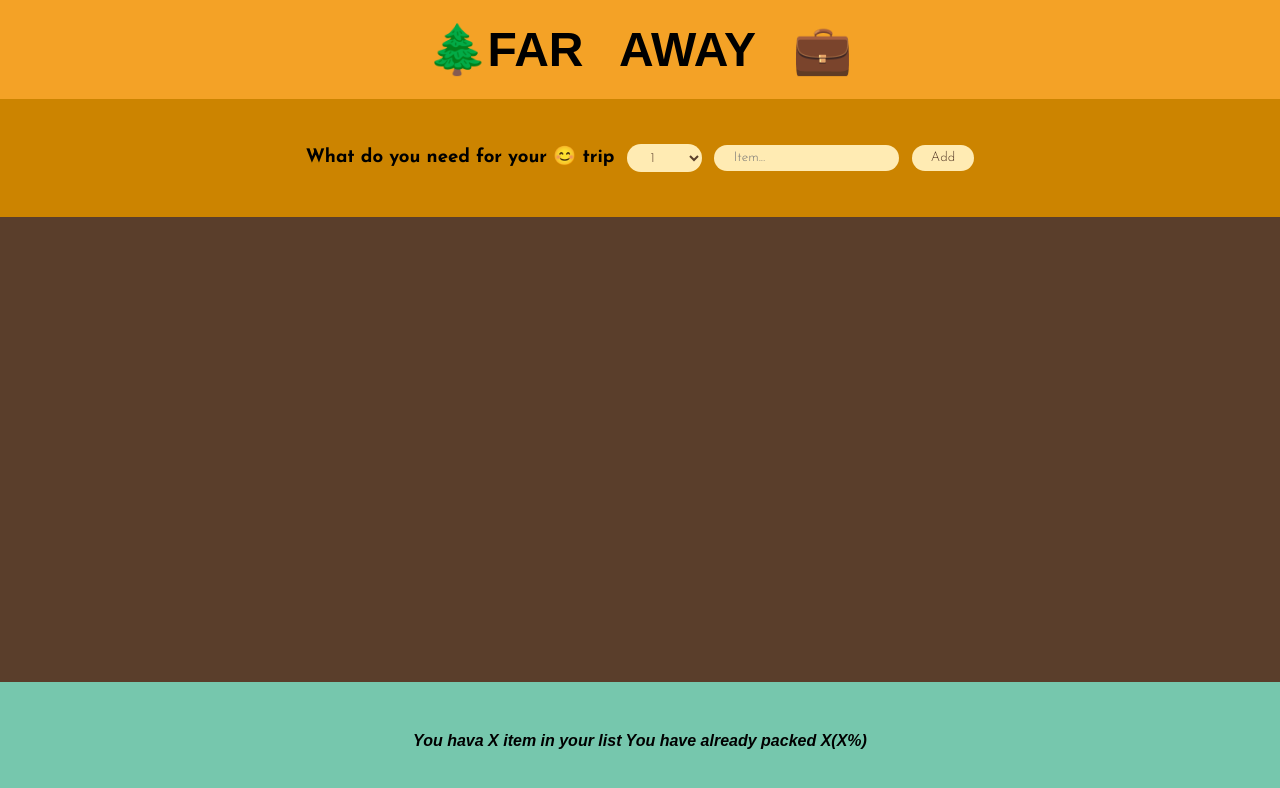
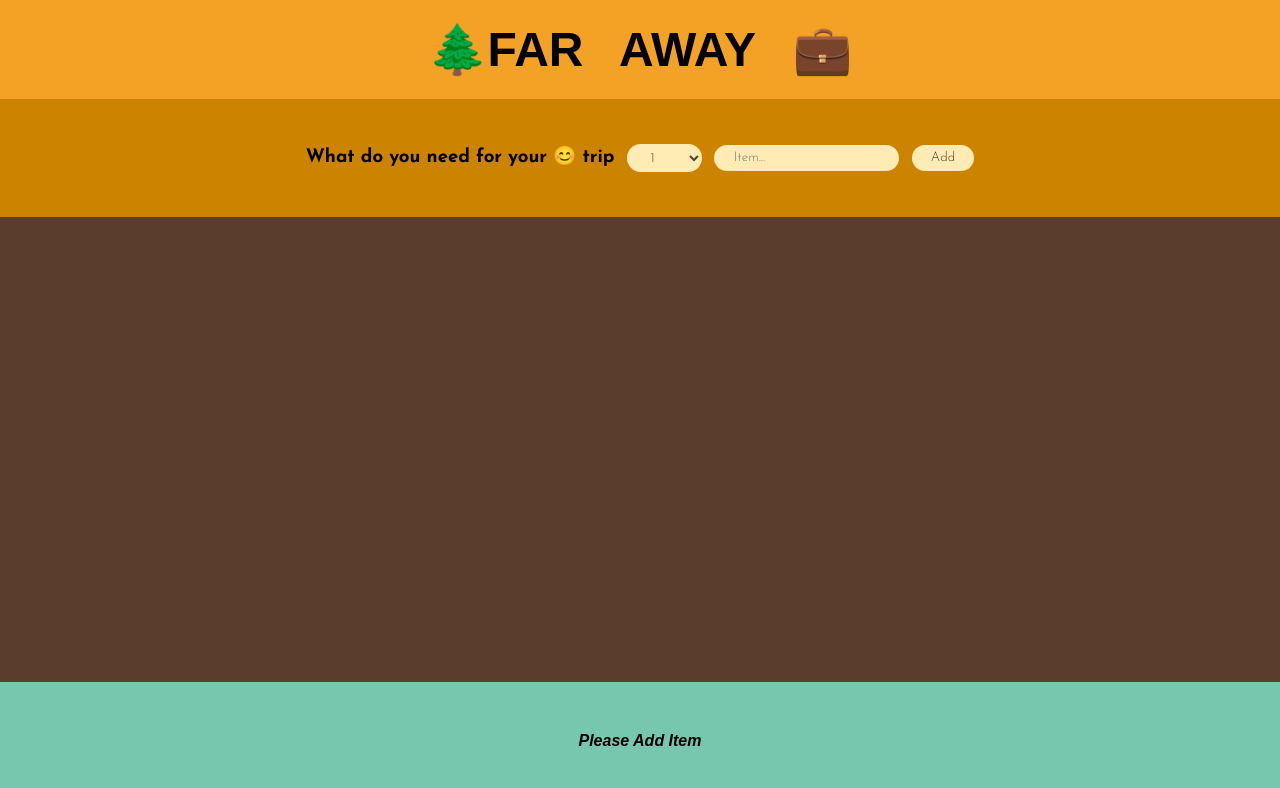
Before and after one commit to Sumitprajapatintv/React, a React (Create React App) app in the folder travel-list/: page / in a window 1280 px wide. Shown: the top 788 px of the page. Built offline with nearby package versions, Linux system fonts and the light colour scheme.

Commit message:
Footer Stats

```diff
--- a/travel-list/src/App.js
+++ b/travel-list/src/App.js
@@ -25,7 +25,7 @@ export default function App() {
         onDelteItem={handleDeleteItem}
         onToggleItem={handleToggleItem}
       />
-      <Stats />
+      <Stats items={items} />
     </div>
   );
 }
@@ -99,10 +99,26 @@ function Item({ item, onDelteItem, onToggleItem }) {
     </li>
   );
 }
-function Stats() {
+function Stats({ items }) {
+  if (!items.length) {
+    return (
+      <footer className="footer">
+        <em>Please Add Item</em>
+      </footer>
+    );
+  }
+  const numLength = items.length;
+  const pakedItem = items.filter((el) => el.packed).length;
+  const persentage = Math.round((pakedItem / numLength) * 100);
   return (
     <footer className="footer">
-      <em>You hava X item in your list You have already packed X(X%)</em>
+      <em>
+        {persentage !== 100
+          ? `You hava ${numLength} item in your list You have already packed
+        ${pakedItem}
+        ${persentage} %`
+          : `All Ready Just Go Now ✈️`}
+      </em>
     </footer>
   );
 }
```
